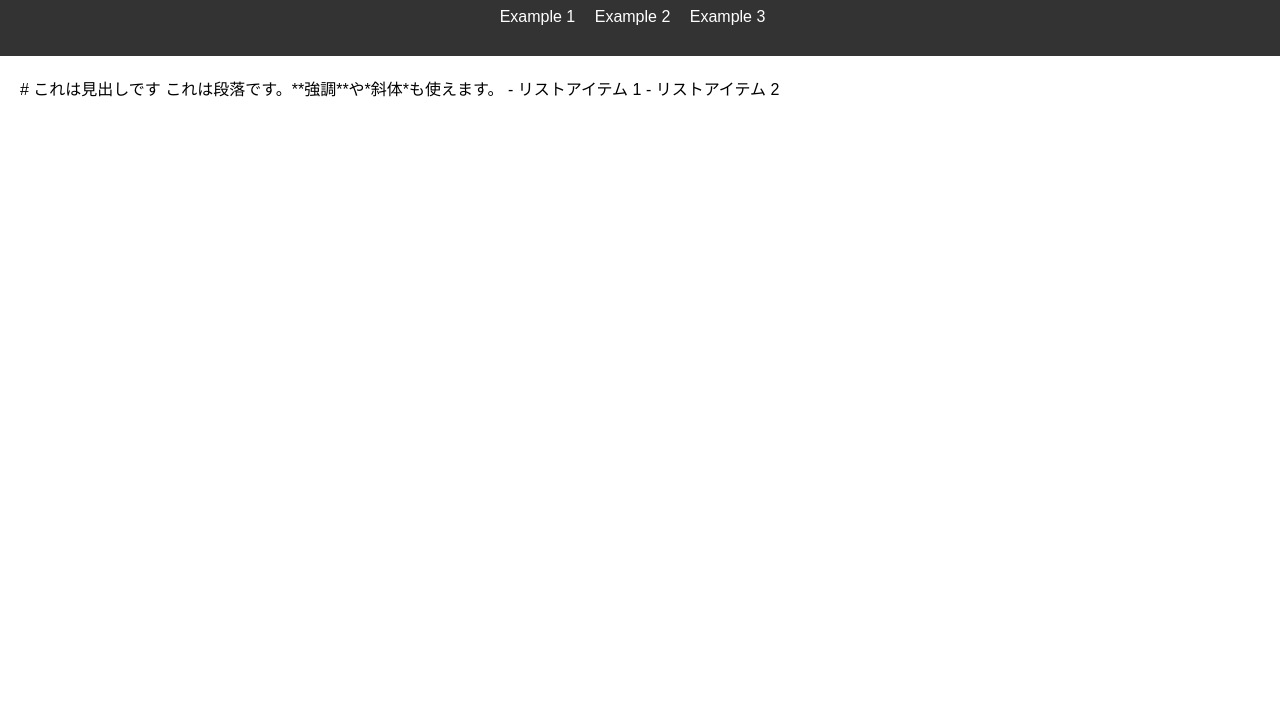
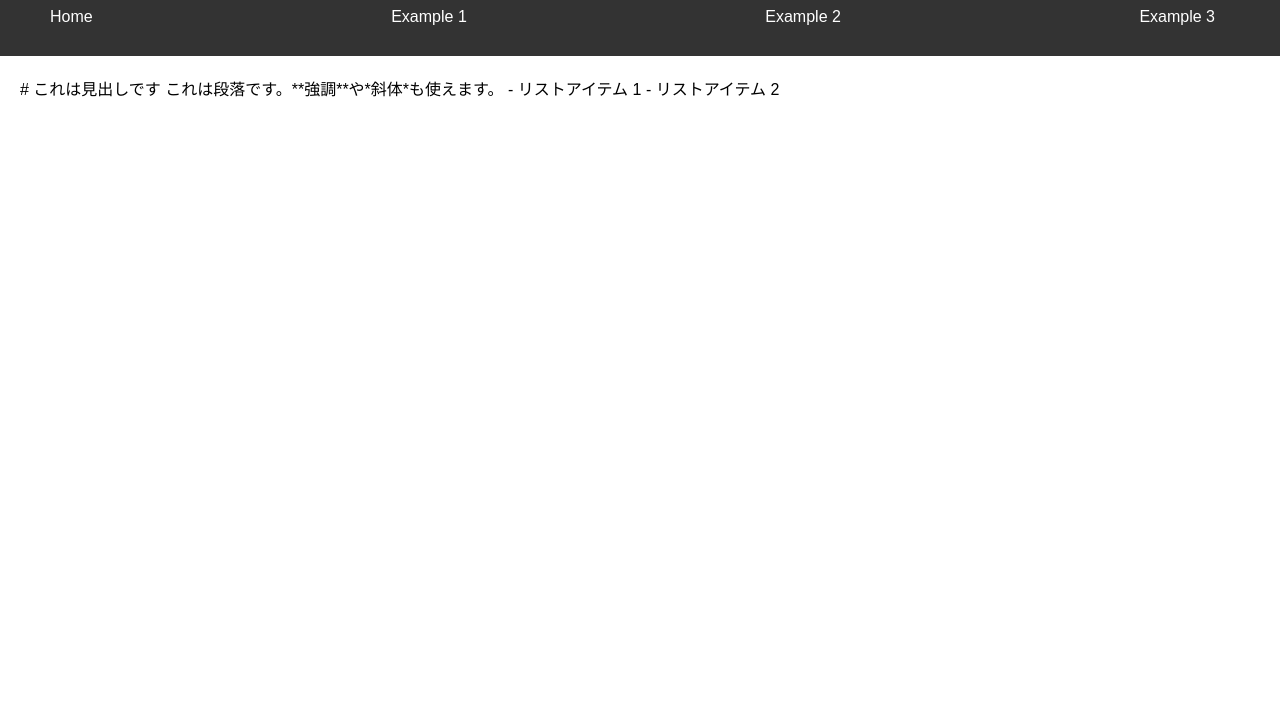
Before and after one commit to S-seino-T/md_website, a website: page public/index.html in a window 1280 px wide. Shown: the part 91-800 px from the top of the page. Drawn offline with Linux system fonts and the light colour scheme; files whose address does not match are found by name.

Commit message:
modified

```diff
--- a/public/index.html
+++ b/public/index.html
@@ -10,7 +10,9 @@
     <header>
         <h1>マークダウン表示</h1>
         <nav>
+
             <ul>
+                <li><a href="/">Home</a></li>
                 <li><a href="#" data-file="example1.md">Example 1</a></li>
                 <li><a href="#" data-file="example2.md">Example 2</a></li>
                 <li><a href="#" data-file="example3.md">Example 3</a></li>
--- a/public/style.css
+++ b/public/style.css
@@ -12,12 +12,14 @@ header {
 }
 
 nav {
-    margin: 20px 0;
+    margin: 20px 40px;
 }
 
 nav ul {
     list-style-type: none;
     padding: 0;
+    display: flex;
+    justify-content: space-between;
 }
 
 nav ul li {
```
